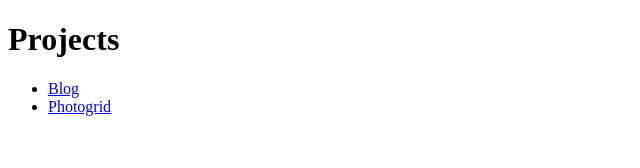
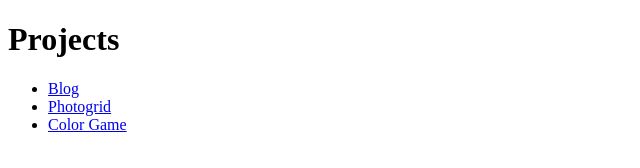
Before and after one commit to madhup25/webdev, a plain HTML site: page index.html in a window 1280 px wide. Shown: the full height of the page, 0-640 px from the left. Drawn offline with Linux system fonts and the light colour scheme.

Commit message:
added colorgame

```diff
--- a/index.html
+++ b/index.html
@@ -13,6 +13,7 @@
     <ul>
         <li><a href="webdev/blog">Blog</a></li>
         <li><a href="webdev/photogrid">Photogrid</a></li>
+        <li><a href="/colorgame">Color Game</a></li>
     </ul>
 
 </body>
```
